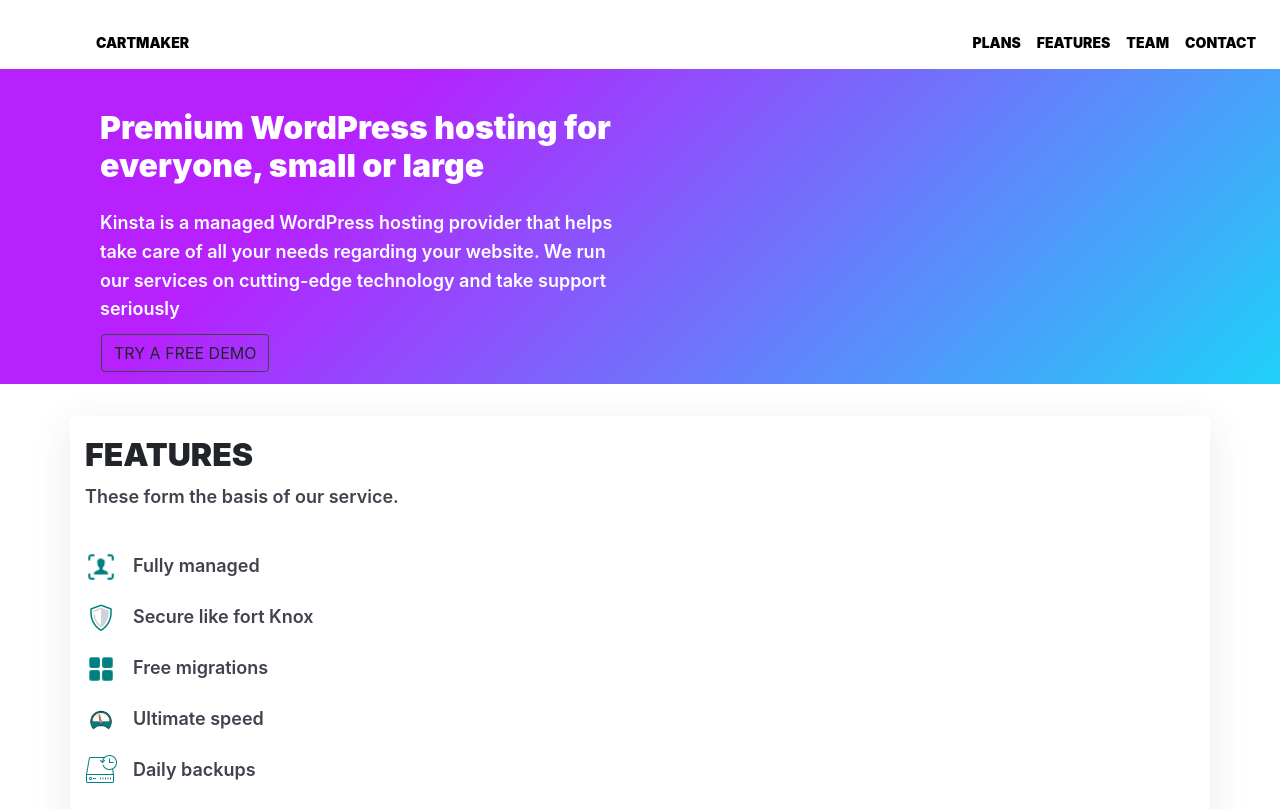
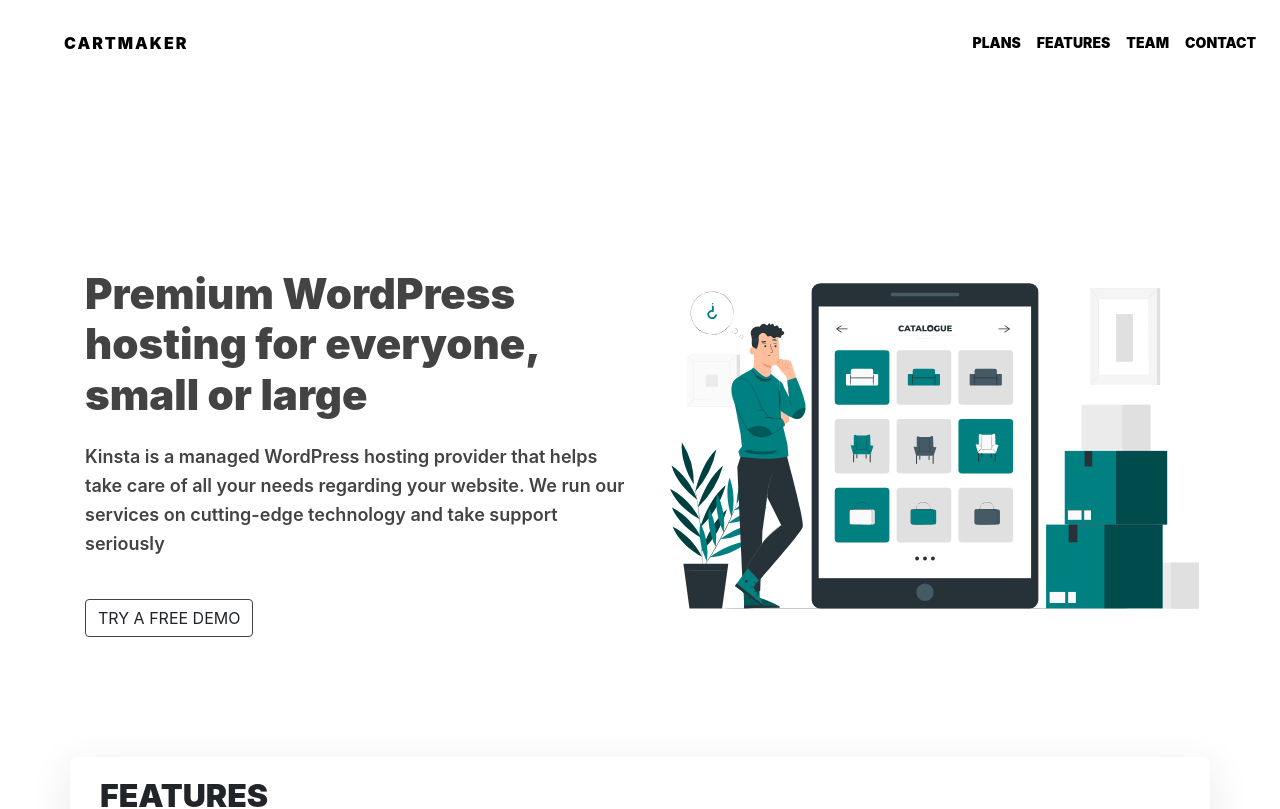
Before and after one commit to stepinfwd/rebuild, a React (Create React App) app: page / in a window 1280 px wide. Shown: the top 809 px of the page. Built offline with nearby package versions, Linux system fonts and the light colour scheme.

Commit message:
dekstop 40% pre push

```diff
--- a/src/App.js
+++ b/src/App.js
@@ -20,7 +20,7 @@ class App extends Component {
   componentDidMount() {
     this.listener = document.addEventListener("scroll", (e) => {
       var scrolled = document.scrollingElement.scrollTop;
-      if (scrolled >= 50) {
+      if (scrolled >= 25) {
         if (this.state.status !== "diff") {
           this.setState({ status: "diff" });
         }
--- a/src/App.scss
+++ b/src/App.scss
@@ -14,8 +14,9 @@
   color: rgb(0, 0, 0) !important;
   font-weight: 900;
   font-family: inherit;
-  font-size: 14px;
+  font-size: 16px;
   margin-left: 2rem;
+  letter-spacing: 2px;
 }
 .navbar-dark .navbar-nav .nav-link {
   color: rgb(0, 0, 0) !important;
@@ -39,12 +40,18 @@
   margin-left: 2rem;
 }
 .navbar-toggler {
-  background-color: #008080 !important;
+  background-color: #444444 !important;
+}
+
+@media screen and (min-width: 769px) {
+  .navbar-dark .navbar-brand {
+    margin-left: 0.5rem;
+  }
 }
 
 @media screen and (min-width: 992px) {
   .navbar-dark .navbar-brand {
-    margin-left: 5rem;
+    margin-left: 3rem;
   }
   .hero-text {
     margin-left: 5rem;
--- a/src/components/accordion/accordion.js
+++ b/src/components/accordion/accordion.js
@@ -48,7 +48,7 @@ class ManageAccordion extends Component {
                   </Accordion.Toggle>
                   <Accordion.Collapse eventKey="0">
                     <Card.Body
-                      style={{ textAlign: "left", marginLeft: "2rem" }}
+                      style={{ textAlign: "left", marginLeft: ".8rem" }}
                     >
                       MyKinsta is the control center for your sites. From
                       tracking bandwidth, visitor stats to creating SSL
@@ -81,7 +81,7 @@ class ManageAccordion extends Component {
                   </Accordion.Toggle>
                   <Accordion.Collapse eventKey="1">
                     <Card.Body
-                      style={{ textAlign: "left", marginLeft: "2rem" }}
+                      style={{ textAlign: "left", marginLeft: ".8rem" }}
                     >
                       {" "}
                       Our dashboard lets you track important data for each of
@@ -114,7 +114,7 @@ class ManageAccordion extends Component {
                   </Accordion.Toggle>
                   <Accordion.Collapse eventKey="2">
                     <Card.Body
-                      style={{ textAlign: "left", marginLeft: "2rem" }}
+                      style={{ textAlign: "left", marginLeft: ".8rem" }}
                     >
                       {" "}
                       MyKinsta is the control center for your sites. From
@@ -149,7 +149,7 @@ class ManageAccordion extends Component {
                   </Accordion.Toggle>
                   <Accordion.Collapse eventKey="3">
                     <Card.Body
-                      style={{ textAlign: "left", marginLeft: "2rem" }}
+                      style={{ textAlign: "left", marginLeft: ".8rem" }}
                     >
                       {" "}
                       MyKinsta is the control center for your sites. From
--- a/src/components/banner/banner.js
+++ b/src/components/banner/banner.js
@@ -5,17 +5,19 @@ class Banner extends Component {
   render() {
     return (
       <div className="banner-global">
-        <div className="container">
-          <div className="col-xs-12 col-sm-6">
+        <div className="container banner-large">
+          <div className="row">
+            <div className="col-xs-12 col-md-6 ">
               <h3 className="banner-text-heading">
                 Premium WordPress hosting for everyone, small or large
               </h3>
 
               <p>
                 Kinsta is a managed WordPress hosting provider that helps take
-              care of all your needs regarding your website. We run our services
-              on cutting-edge technology and take support seriously
+                care of all your needs regarding your website. We run our
+                services on cutting-edge technology and take support seriously
               </p>
+              <div className="banner-button-container">
                 <button
                   type="button "
                   className="btn btn-default banner-custom-btn"
@@ -24,6 +26,9 @@ class Banner extends Component {
                 </button>
               </div>
             </div>
+            <div className="banner-image-container col-md-6"></div>
+          </div>
+        </div>
       </div>
     );
   }
--- a/src/components/banner/banner.scss
+++ b/src/components/banner/banner.scss
@@ -22,11 +22,49 @@ $teal-color: #008080;
   }
 }
 
+.banner-button-container {
+  margin-bottom: 3rem;
+  text-align: left;
+}
 .banner-custom-btn {
   margin-top: 20px;
   margin-right: 20px;
   border: 1px solid $black-color !important;
-  position: absolute;
-  left: 1rem;
-  bottom: -3rem;
+  // position: absolute;
+  // left: 1rem;
+  // bottom: -3.5rem;
 }
+
+// MEDIA_QUERY
+
+@media screen and (min-width: 769px) {
+  .banner-global {
+    background-color: #fff;
+    background-image: none;
+    padding: 20px 0 40px;
+    margin-top: 2rem;
+    height: auto;
+    h3 {
+      font-size: 42px;
+      font-weight: 900;
+      color: $black-color;
+    }
+    p {
+      font-size: 18px;
+      color: $black-color;
+    }
+  }
+  .banner-image-container {
+    background-image: url("./images/Catalogue-pana.svg");
+    background-size: initial;
+    height: auto;
+    background-repeat: no-repeat;
+    width: 100%;
+  }
+}
+
+@media screen and (min-width: 992px) {
+  .banner-global {
+    margin-top: 10rem;
+  }
+}
--- a/src/components/feature/feature.js
+++ b/src/components/feature/feature.js
@@ -10,7 +10,7 @@ import cloud from "./images/icons8-cloud-50.png";
 const Feature = () => {
   return (
     <div className="feature-card container">
-      <div className="col-xs-12 ">
+      <div className="col-sm-12 ">
         <div className="feature-card-column main-feature-card-heading">
           <h3>FEATURES</h3>
           <p>These form the basis of our service.</p>
--- a/src/components/work/work.js
+++ b/src/components/work/work.js
@@ -6,13 +6,13 @@ import "./work.scss";
 const Work = () => {
   return (
     <div className="container work-global-container">
-      <div className="col-xs-12 ">
+      <div className=" ">
         <h3 className="work-main-heading">Cartmaker Works For You</h3>
         <p className="work-sub-heading-description">
           Our clients love us because we never settle on these
         </p>
         <div className="work-three-column-layout  row">
-          <div className="col-xs-12 col-sm-4 work-each-column">
+          <div className=" col-md-4 work-each-column">
             <img src={feature1} alt="" />
             <h4>Peace of mind</h4>
             <p>
@@ -20,7 +20,7 @@ const Work = () => {
               site. Always running, monitored, and scaling on-demand.
             </p>
           </div>
-          <div className="col-xs-12 col-sm-4 work-each-column">
+          <div className=" col-md-4 work-each-column">
             <img src={feature2} alt="" />
             <h4>Support that cares</h4>
             <p>
@@ -28,7 +28,7 @@ const Work = () => {
               site. Always running, monitored, and scaling on-demand.
             </p>
           </div>
-          <div className="col-xs-12 col-sm-4 work-each-column">
+          <div className=" col-md-4 work-each-column">
             <img src={feature3} alt="" />
             <h4>User-friendly, yet powerful</h4>
             <p>
```
Also changed, not shown: src/components/banner/images/Catalogue-pana.svg (added), src/components/banner/images/icons8-circled-play-50 (1).png (added). Lines whose indentation alone changed are shown as unchanged.
